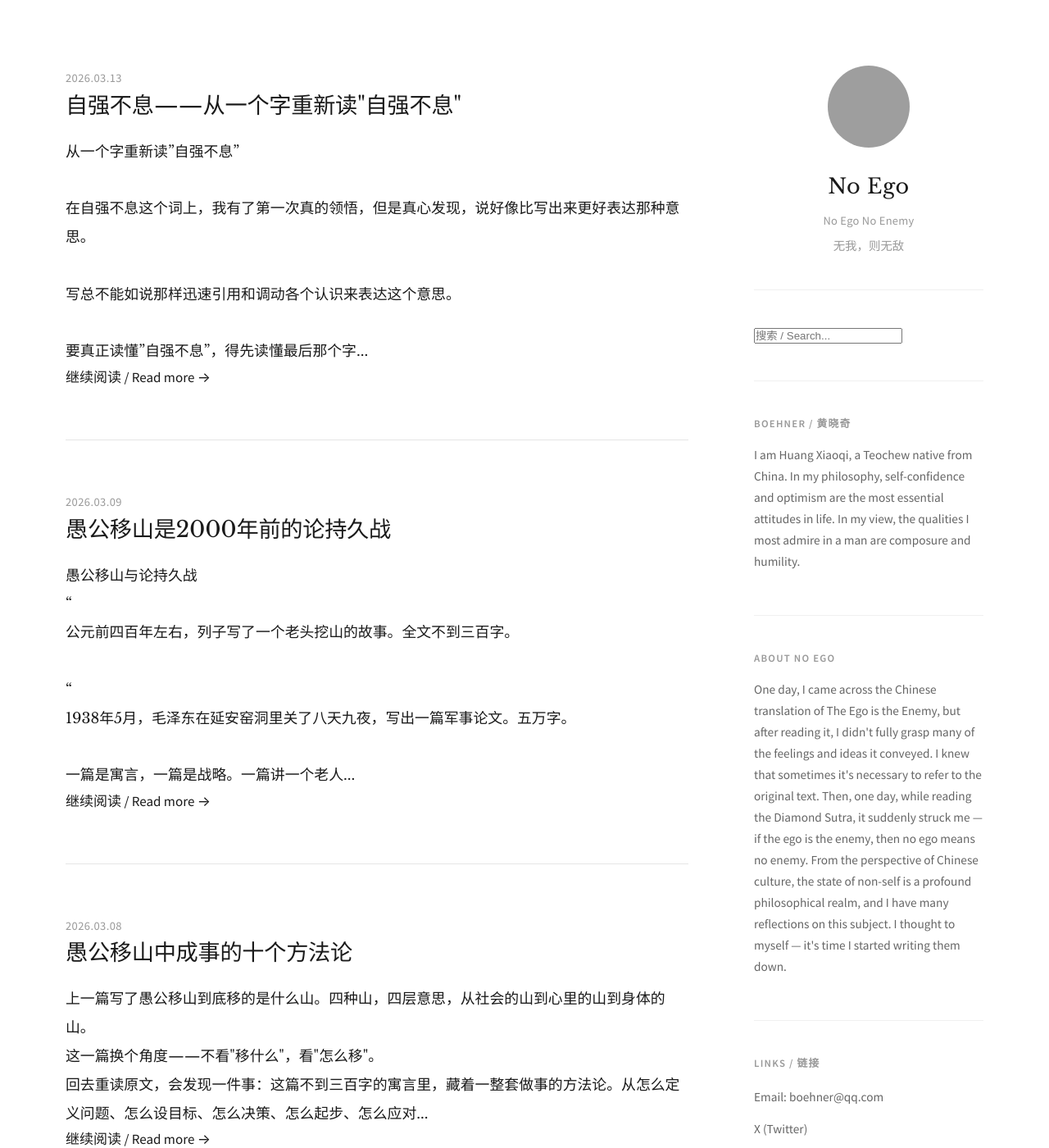
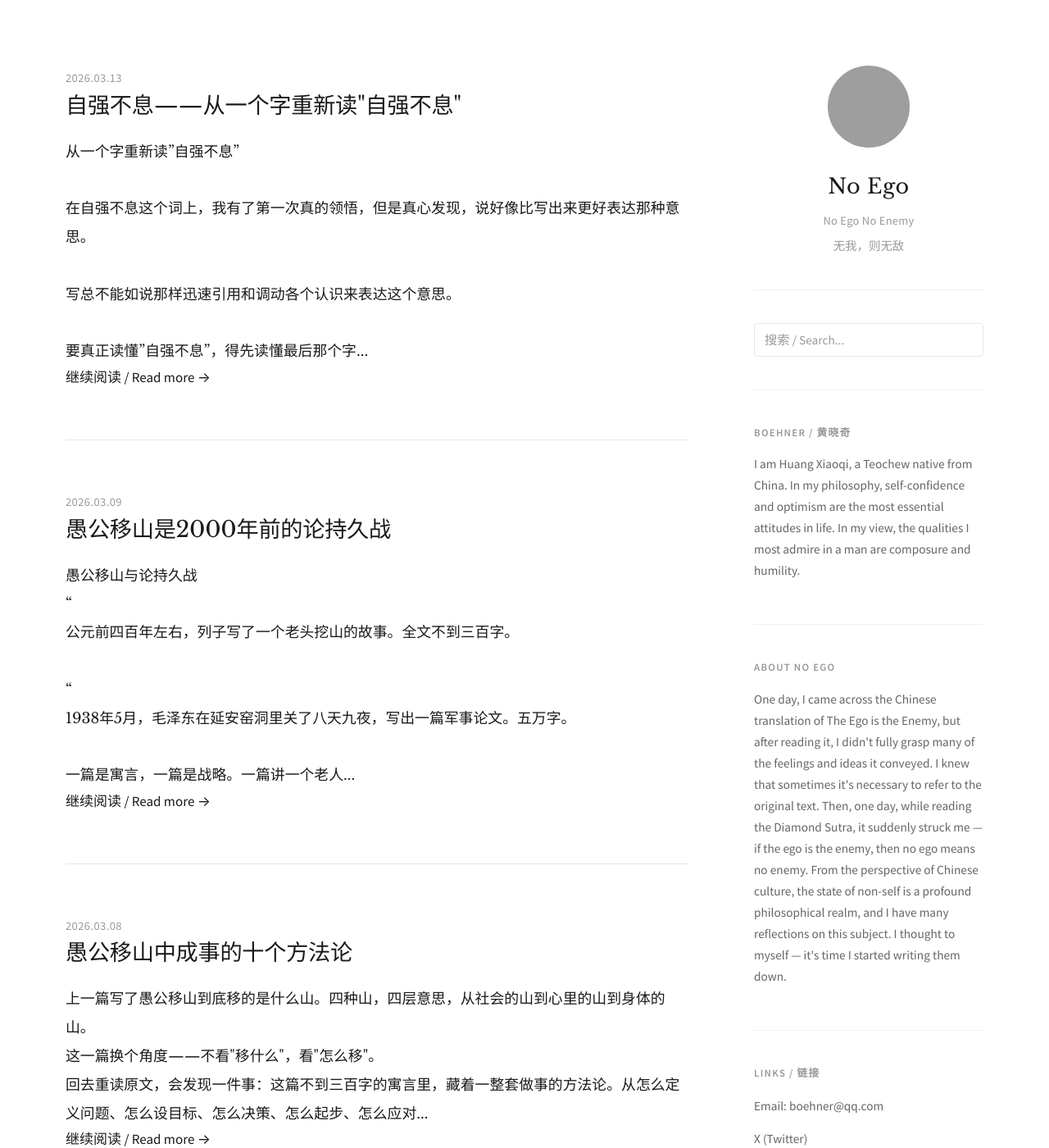
Before and after one commit to oooeee999-dot/no-ego, a Jekyll site: the page built from index.html, in a window 1280 px wide and 1400 px high. Shown: the whole window at 82% size. Built offline with Jekyll 4.4.1, drawn with Linux system fonts in a browser that asks for light colours; the list of posts is cut into pages by our own code; grey boxes are pictures that could not be loaded.

Commit message:
Implement search box styles in main.css
Added styles for search box and search results.

```diff
--- a/assets/css/main.css
+++ b/assets/css/main.css
@@ -607,3 +607,79 @@ a:hover {
 .tag-posts .title a:hover {
     color: var(--color-text-light);
 }
+/* ========== 搜索框样式 ========== */
+.search-box {
+    position: relative;
+}
+
+#search-input {
+    width: 100%;
+    padding: 10px 12px;
+    font-family: var(--font-sans);
+    font-size: 0.9rem;
+    border: 1px solid var(--color-border);
+    border-radius: 4px;
+    background: var(--color-background);
+    color: var(--color-text);
+    transition: border-color 0.2s;
+}
+
+#search-input:focus {
+    outline: none;
+    border-color: var(--color-text-light);
+}
+
+#search-input::placeholder {
+    color: var(--color-text-muted);
+}
+
+#search-results {
+    display: none;
+    position: absolute;
+    top: 100%;
+    left: 0;
+    right: 0;
+    background: var(--color-background);
+    border: 1px solid var(--color-border);
+    border-top: none;
+    border-radius: 0 0 4px 4px;
+    max-height: 300px;
+    overflow-y: auto;
+    z-index: 100;
+    box-shadow: 0 4px 12px rgba(0,0,0,0.1);
+}
+
+.search-result-item a {
+    display: block;
+    padding: 10px 12px;
+    border-bottom: 1px solid var(--color-border-light);
+    transition: background 0.2s;
+}
+
+.search-result-item:last-child a {
+    border-bottom: none;
+}
+
+.search-result-item a:hover {
+    background: var(--color-border-light);
+}
+
+.search-date {
+    display: block;
+    font-size: 0.75rem;
+    color: var(--color-text-muted);
+    margin-bottom: 2px;
+}
+
+.search-title {
+    display: block;
+    font-size: 0.9rem;
+    color: var(--color-text);
+}
+
+.search-no-result {
+    padding: 15px 12px;
+    text-align: center;
+    color: var(--color-text-muted);
+    font-size: 0.85rem;
+}
```
